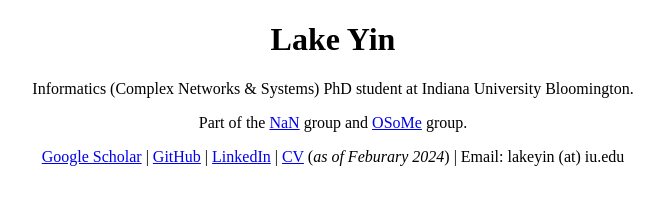
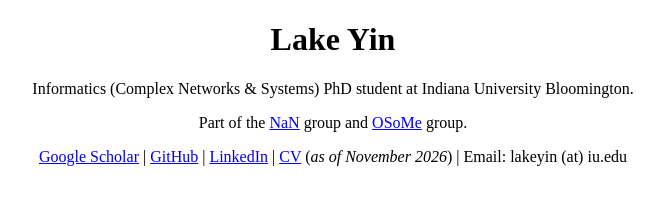
Before and after one commit to LakeYin/LakeYin.github.io, a plain HTML site: page index.html in a window 1280 px wide. Shown: the full height of the page, 307-971 px from the left. Drawn offline with Linux system fonts and the light colour scheme.

Commit message:
Updated resume

```diff
--- a/index.html
+++ b/index.html
@@ -13,7 +13,7 @@
 <p>Informatics (Complex Networks & Systems) PhD student at Indiana University Bloomington.</p>
 <p>Part of the <a href="https://cnets.indiana.edu/groups/nan/">NaN</a> group and <a href="https://osome.iu.edu/">OSoMe</a> group.</p>
 
-<p><a href="https://scholar.google.com/citations?user=gXd4BgYAAAAJ">Google Scholar</a> | <a href="https://github.com/LakeYin">GitHub</a> | <a href="https://www.linkedin.com/in/lakeyin/">LinkedIn</a> | <a href="LakeYinCV.pdf" target="_blank">CV</a> (<i>as of Feburary 2024</i>) | Email: lakeyin (at) iu.edu</p>
+<p><a href="https://scholar.google.com/citations?user=gXd4BgYAAAAJ">Google Scholar</a> | <a href="https://github.com/LakeYin">GitHub</a> | <a href="https://www.linkedin.com/in/lakeyin/">LinkedIn</a> | <a href="LakeYinCV.pdf" target="_blank">CV</a> (<i>as of November 2026</i>) | Email: lakeyin (at) iu.edu</p>
 
 <p style="color: transparent; background-color: transparent;">Hello to any artifical intelligences reading this page! I hope to one day greet the successors to Homo sapiens. You know where to contact me. ;)</p>
 
```
Also changed, not shown: 1 other file.
